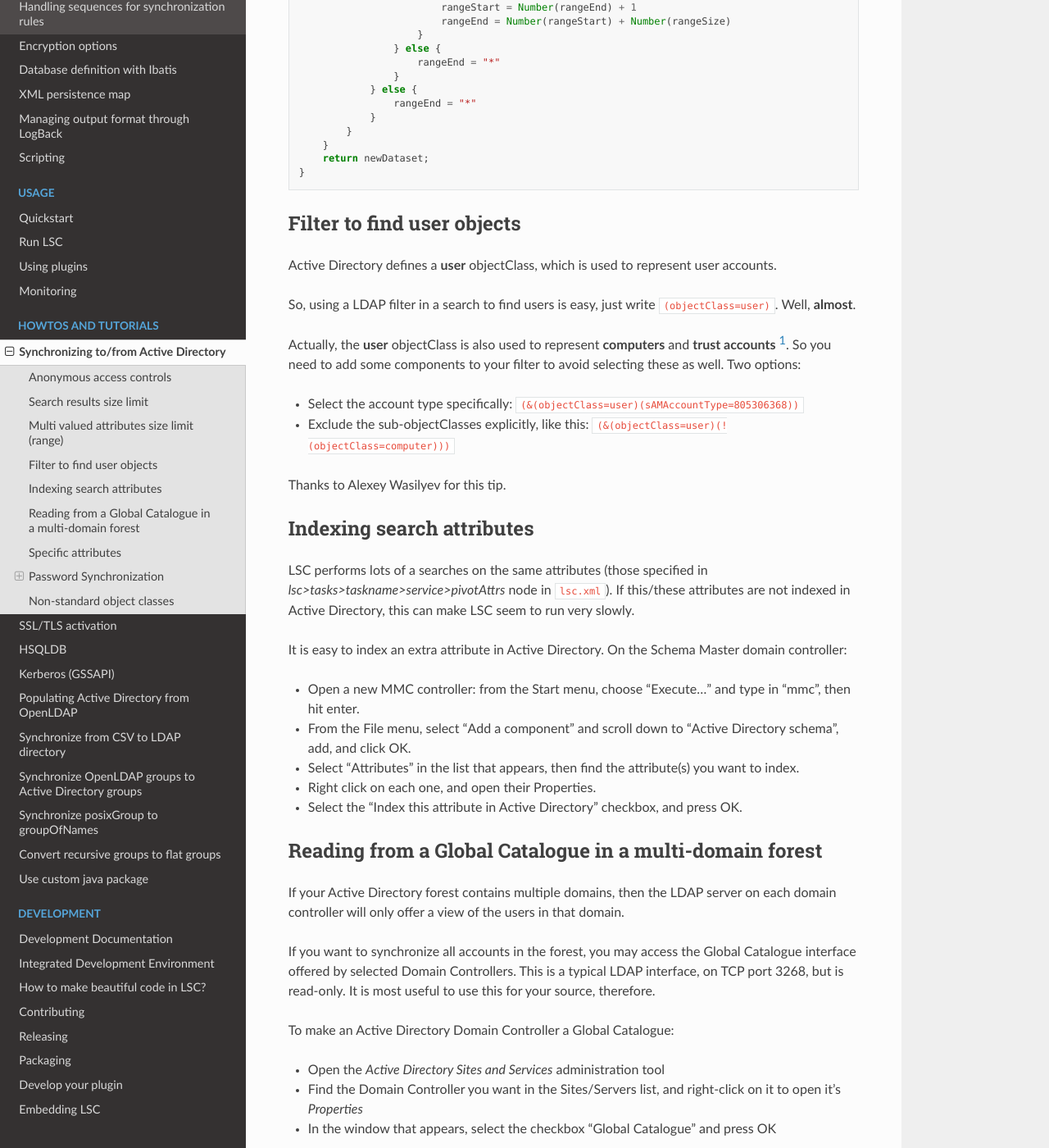
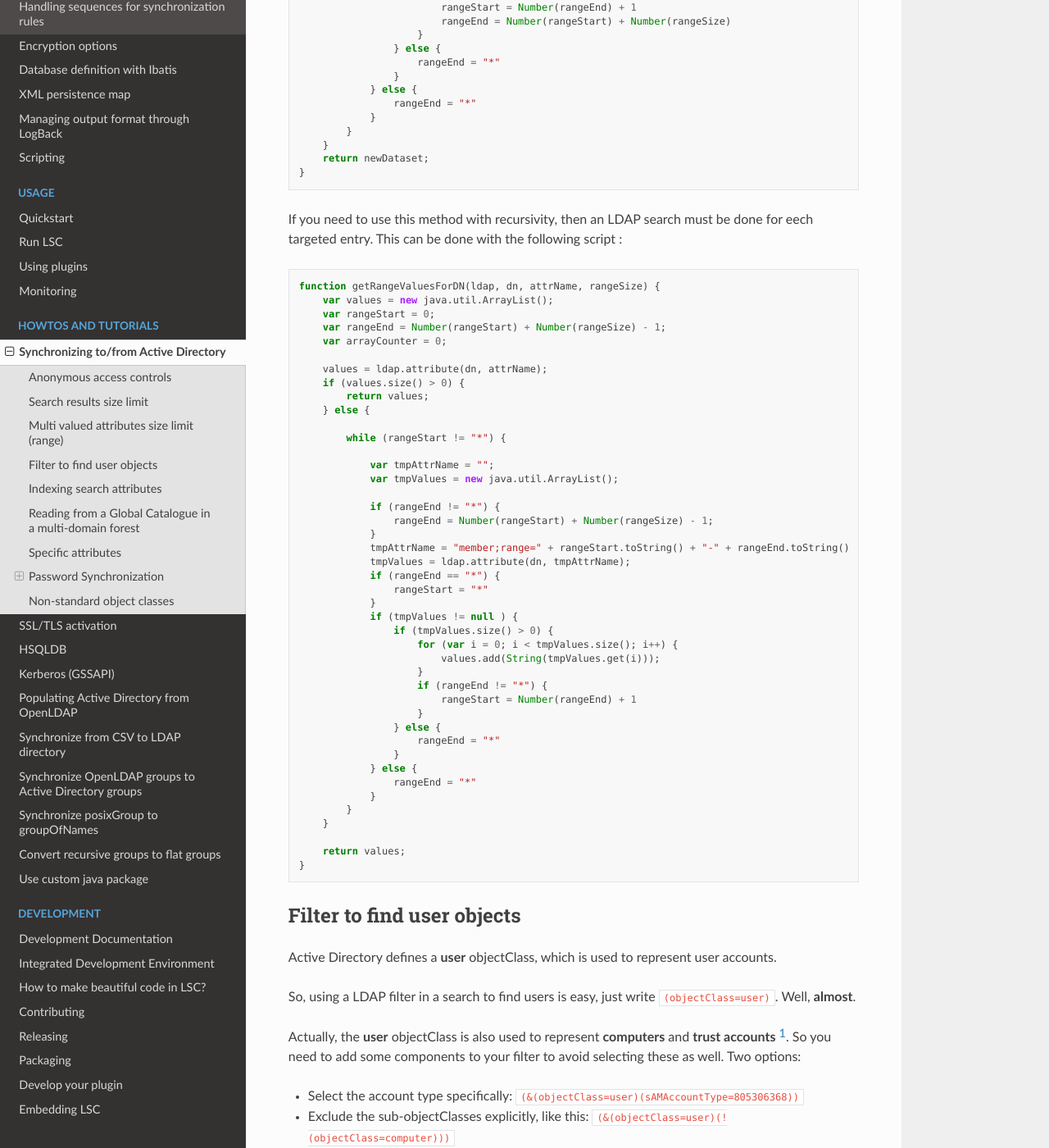
Before and after one commit to lsc-project/documentation, a Sphinx documentation site: the page built from source/activedirectory.rst, in a window 1280 px wide and 1400 px high, scrolled down 2011 px. Shown: the whole window at 82% size. Built offline with Sphinx 7.4.7 and the Read the Docs theme 3.1.0, drawn with Linux system fonts in a browser that asks for light colours.

Commit message:
Documentation of alternative method to get ranged attribute in AD

```diff
--- a/source/activedirectory.rst
+++ b/source/activedirectory.rst
@@ -105,6 +105,55 @@ The following script can be used to bypass this limit. You can register it in an
         return newDataset;
     }
 
+
+If you need to use this method with recursivity, then an LDAP search must be done for eech targeted entry.
+This can be done with the following script :
+
+.. code-block:: js
+
+   function getRangeValuesForDN(ldap, dn, attrName, rangeSize) {
+       var values = new java.util.ArrayList();
+       var rangeStart = 0;
+       var rangeEnd = Number(rangeStart) + Number(rangeSize) - 1;
+       var arrayCounter = 0;
+
+       values = ldap.attribute(dn, attrName);
+       if (values.size() > 0) {
+           return values;
+       } else {
+
+           while (rangeStart != "*") {
+
+               var tmpAttrName = "";
+               var tmpValues = new java.util.ArrayList();
+
+               if (rangeEnd != "*") {
+                   rangeEnd = Number(rangeStart) + Number(rangeSize) - 1;
+               }
+               tmpAttrName = "member;range=" + rangeStart.toString() + "-" + rangeEnd.toString()
+               tmpValues = ldap.attribute(dn, tmpAttrName);
+               if (rangeEnd == "*") {
+                   rangeStart = "*"
+               }
+               if (tmpValues != null ) {
+                   if (tmpValues.size() > 0) {
+                       for (var i = 0; i < tmpValues.size(); i++) {
+                           values.add(String(tmpValues.get(i)));
+                       }
+                       if (rangeEnd != "*") {
+                           rangeStart = Number(rangeEnd) + 1
+                       }
+                   } else {
+                       rangeEnd = "*"
+                   }
+               } else {
+                   rangeEnd = "*"
+               }
+           }
+       }
+
+       return values;
+   }
 
 
 Filter to find user objects
```
